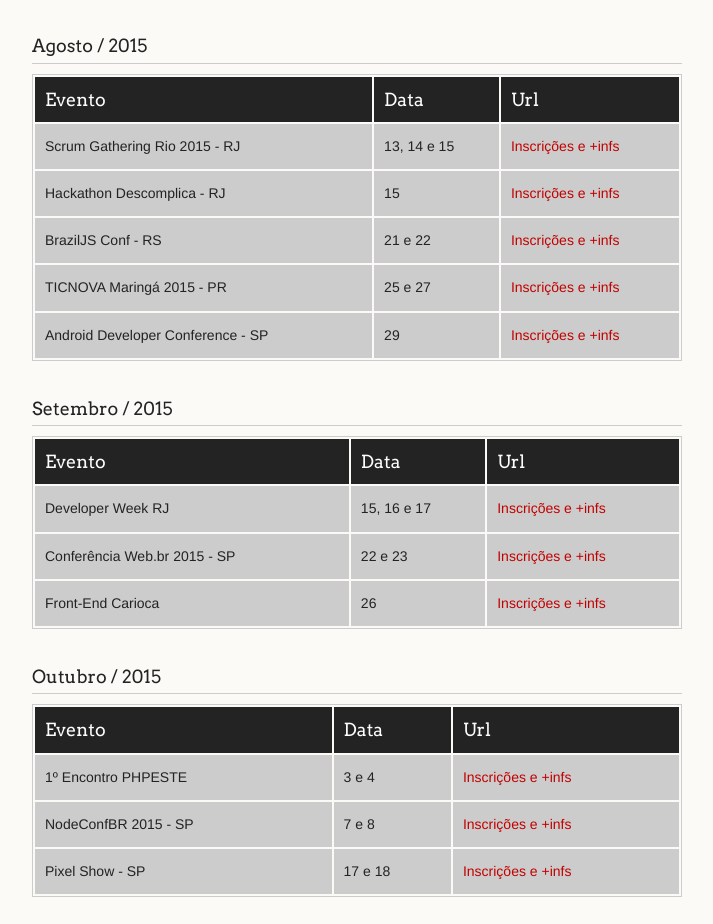
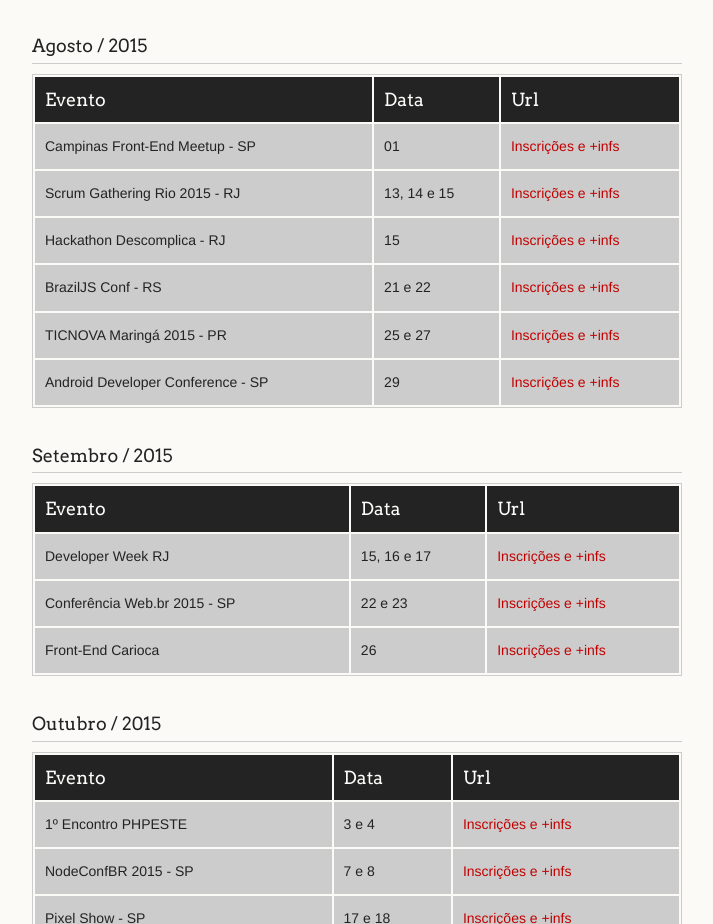
Before and after one commit to pedromarins/agenda-dev, a plain HTML site: page index.html in a window 1280 px wide. Shown: the part 980-1904 px from the top of the page, without its empty margins (278-991 px from the left). Drawn offline with Linux system fonts and the light colour scheme.

Commit message:
Insere Campinas Front-End Meetup

```diff
--- a/index.html
+++ b/index.html
@@ -135,6 +135,11 @@
     </thead>
     <tbody>
         <tr>
+            <td>Campinas Front-End Meetup - SP</td>
+            <td>01</td>
+            <td><a href="http://www.meetup.com/Campinas-Front-End-Meetup/events/223794842/" target="_blank">Inscrições e +infs</a></td>
+        </tr>
+        <tr>
             <td>Scrum Gathering Rio 2015 - RJ</td>
             <td>13, 14 e 15</td>
             <td><a href="http://scrumrio.com/" target="_blank">Inscrições e +infs</a></td>
```
